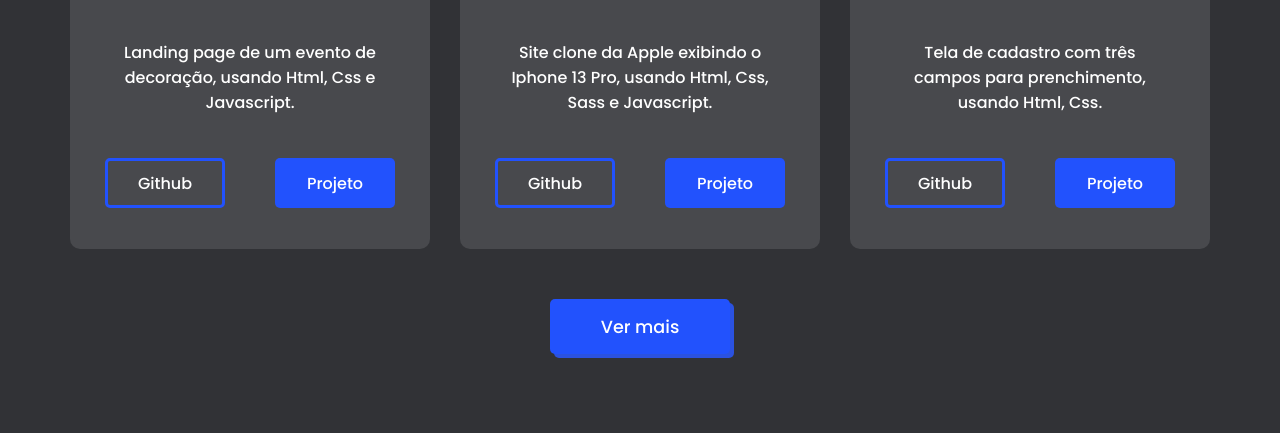
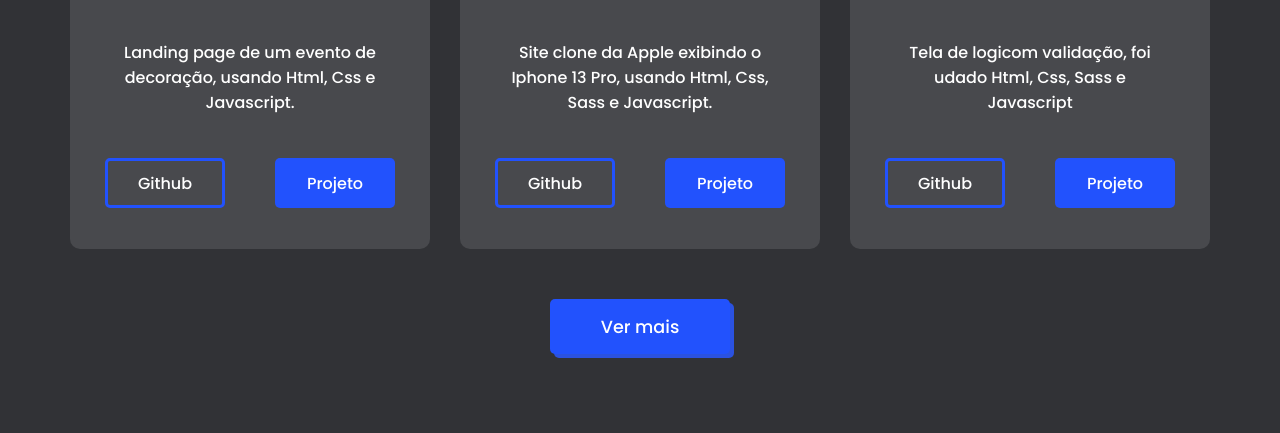
Before and after one commit to guilhermecarvalhosilva/portifolio, a plain HTML site: page index.html in a window 1280 px wide. Shown: the part 4254-4687 px from the top of the page. Drawn offline with nearby package versions, Linux system fonts and the light colour scheme.

Commit message:
Atualização do novo projeto

```diff
--- a/index.html
+++ b/index.html
@@ -142,7 +142,7 @@
 
                 <div class="card-projetos-item" data-aos="fade-up" data-aos-duration="700" data-aos-easing="ease-in-out">
                     <img src="assets/projeto-login.png" alt="Imagem do projeto">
-                    <p class="paragrafo">Tela de cadastro com três campos para prenchimento, usando Html, Css.</p>
+                    <p class="paragrafo">Tela de logicom validação, foi udado Html, Css, Sass e Javascript</p>
                     <aside class="botao">
                         <a href="https://github.com/guilhermecarvalhosilva/telalogin/" class="botao-item" id="github" target="_blank" rel="external">Github</a>
                         <a href="https://guilhermecarvalhosilva.github.io/telaLogin/" class="botao-item" id="projeto" target="_blank" rel="external">Projeto</a>
```
